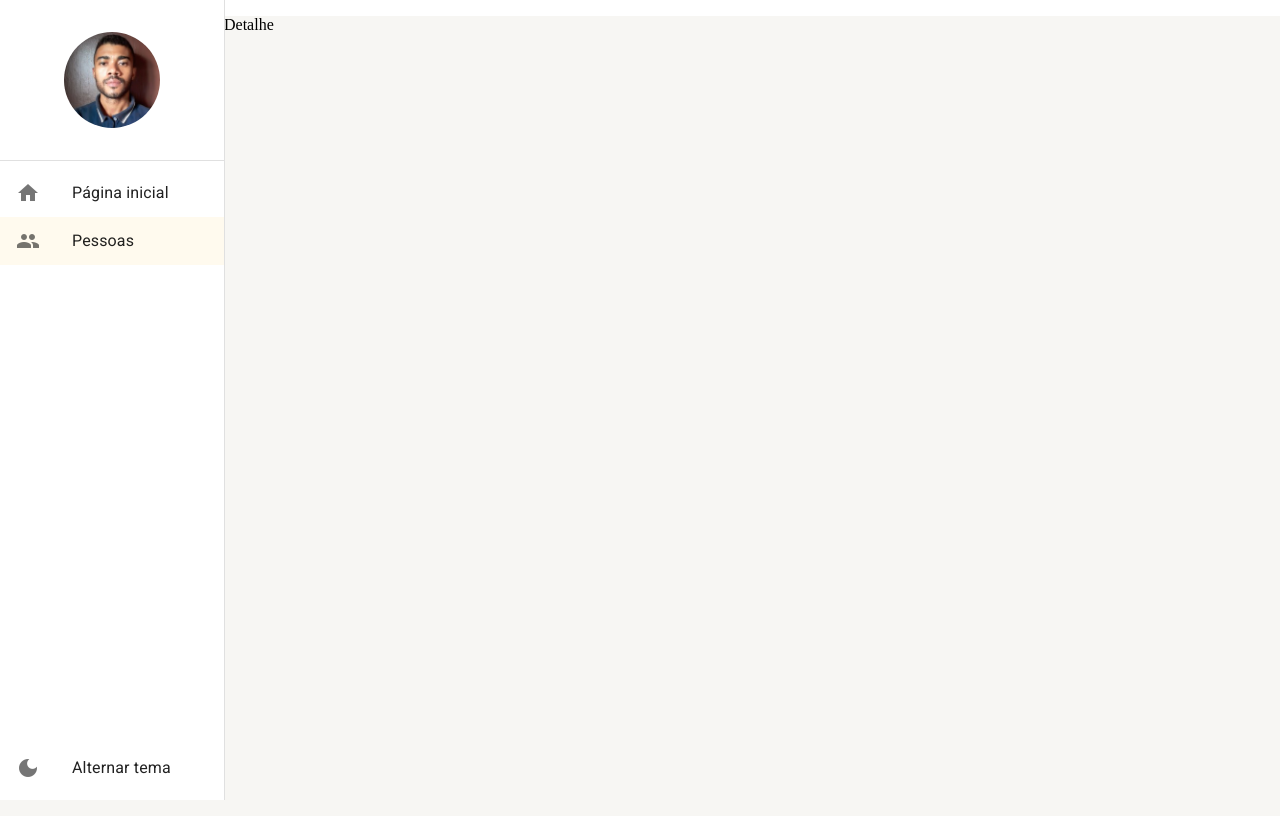
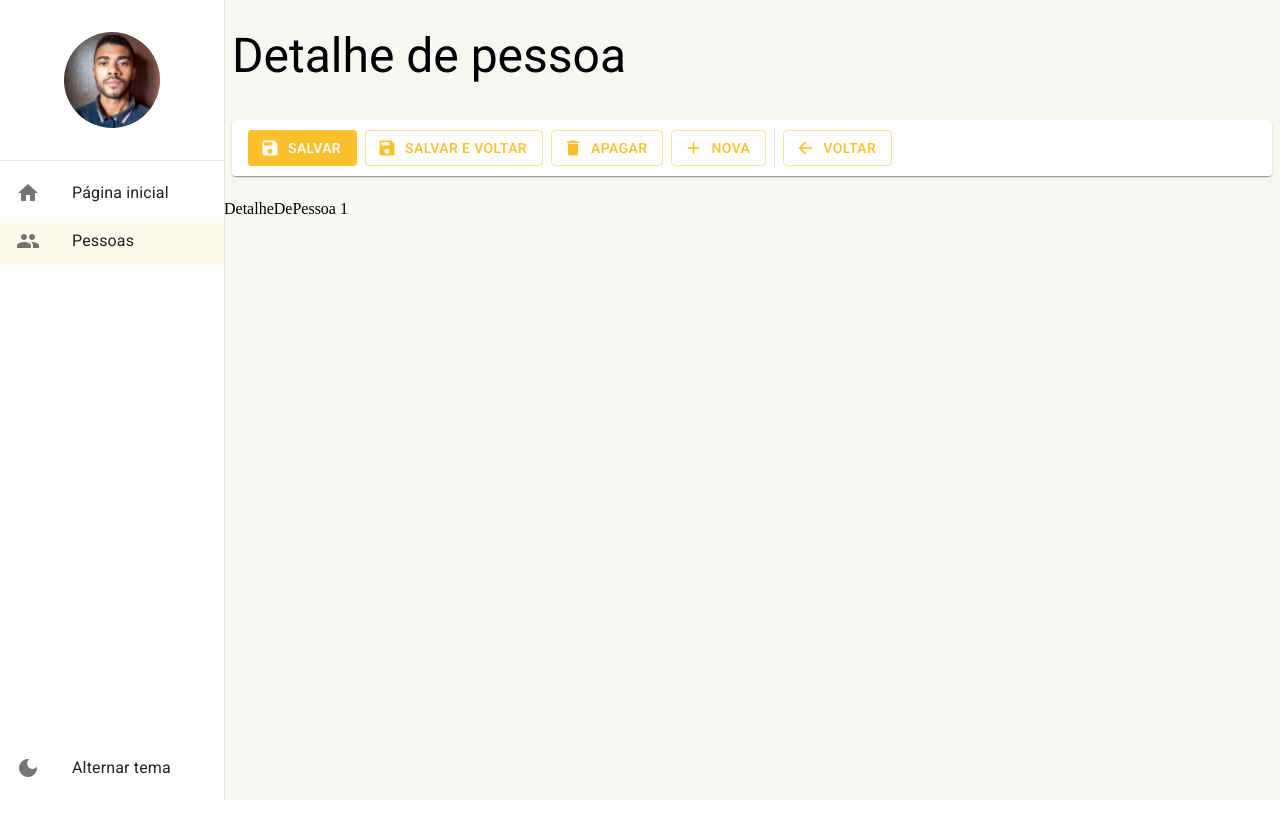
Before and after one commit to Railson031/cadastro, a React (Vite) app: page /pessoas/detalhe/1 in a window 1280 px wide. Built offline with nearby package versions, Linux system fonts and the light colour scheme.

Commit message:
feat: Tela de criação e edição de registro

```diff
--- a/src/pages/index.ts
+++ b/src/pages/index.ts
@@ -1,2 +1,3 @@
 export * from './dashboard/Dashboard';
 export * from './pessoas/ListagemDePessoas';
+export * from './pessoas/DetalheDePessoas';
--- /dev/null
+++ b/src/pages/pessoas/DetalheDePessoas.tsx
@@ -0,0 +1,38 @@
+import { useNavigate, useParams } from "react-router-dom";
+import { FerramentasDeDetalhes } from "../../shared/components";
+import { LayoutBaseDePagina } from "../../shared/layouts";
+
+export const DetalheDePessoas: React.FC = () => {
+  const { id = 'nova' } = useParams<'id'>();
+  const navigate = useNavigate();
+
+  const handleSave = () => {
+    console.log('Save')
+  };
+
+  const handleDelete = () => {
+    console.log('Delete')
+  };
+
+  return (
+    <LayoutBaseDePagina
+      titulo='Detalhe de pessoa'
+      barraDeFerramentas={
+        <FerramentasDeDetalhes
+          textoBotaoNovo='Nova'
+          mostrarBotaoSalvarEVoltar
+          mostrarBotaoNovo={id !== 'nova'}
+          mostarBotaoApagar={id !== 'nova'}
+
+          aoClicarEmSalvar={handleSave}
+          aoClicarEmSalvarEVoltar={handleDelete}
+          aoClicarEmApagar={() => { }}
+          aoClicarEmVoltar={() => navigate('/pessoas')}
+          aoClicarEmNovo={() => navigate('/pessoas/detalhe/nova')}
+        />
+      }
+    >
+      <p>DetalheDePessoa {id}</p>
+    </LayoutBaseDePagina>
+  );
+};
--- a/src/pages/pessoas/ListagemDePessoas.tsx
+++ b/src/pages/pessoas/ListagemDePessoas.tsx
@@ -84,6 +84,7 @@
             mostrarInputBusca
             textoBotaoNovo='Nova'
             textoBusca={busca}
+            aoClicarEmNovo={() => navigate('/pessoas/detalhe/nova')}
             aoMudarTextoDeBusca={
               texto => setSearchParams({ busca: texto, pagina: '1' },
                 { replace: true })
--- a/src/routes/index.tsx
+++ b/src/routes/index.tsx
@@ -1,6 +1,6 @@
 import { useEffect } from "react";
 import { Routes, Route, Navigate } from "react-router-dom";
-import { Dashboard, ListagemDePessoas } from "../pages";
+import { Dashboard, DetalheDePessoas, ListagemDePessoas } from "../pages";
 import { useDrawerContext } from "../shared/contexts";
 
 export const AppRoutes = () => {
@@ -26,7 +26,7 @@
       <Route path='/pagina-inicial' element={<Dashboard />} />
 
       <Route path='/pessoas' element={<ListagemDePessoas />} />
-      <Route path='/pessoas/detalhe/:id' element={<p>Detalhe</p>} />
+      <Route path='/pessoas/detalhe/:id' element={<DetalheDePessoas />} />
 
       <Route path='*' element={<Navigate to='/pagina-inicial' />} />
     </Routes>
```
